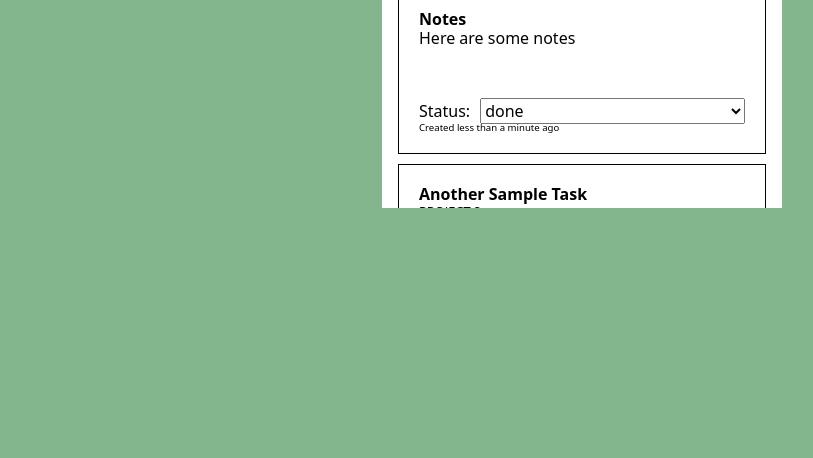
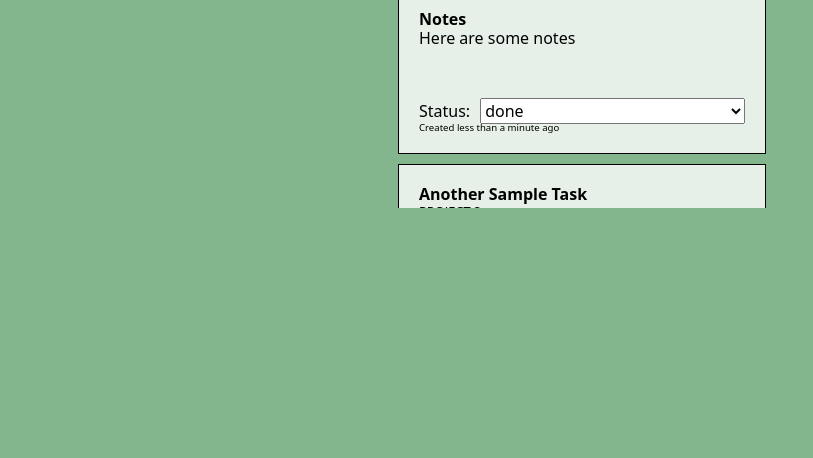
Before and after one commit to yshng/todo, a website built with webpack: page src/index.html in a window 1280 px wide. Shown: the part 342-800 px from the top of the page, without its empty margins (18-831 px from the left). Built offline with nearby package versions, Linux system fonts and the light colour scheme.

Commit message:
style: add scroll snap behavior, change bg colors of cards and card container

```diff
--- a/src/card.css
+++ b/src/card.css
@@ -1,4 +1,5 @@
 .todo {
+  background-color: var(--bg-light);
   border: 1px solid black;
   display: flex;
   flex-direction: column;
@@ -7,6 +8,7 @@
   width: 100%;
   height: 20em;
   padding: 20px;
+  scroll-snap-align: center;
 }
 
 .title {
--- a/src/layout.css
+++ b/src/layout.css
@@ -27,7 +27,7 @@ button, input, textarea, select {
 body {
   background-color: var(--bg-color);
   display: grid;
-  grid-template-rows: 150px 450px;
+  grid-template-rows: 150px 1fr;
   grid-template-columns: 50px 750px;
   justify-content: center;
   margin-right: auto;
@@ -64,6 +64,7 @@ button {
 main {
   display: grid;
   grid-template-columns: 1fr 400px;
+  gap: 20px;
 
 }
 
@@ -86,6 +87,7 @@ main {
 }
 
 #cards {
+  scroll-snap-type: y mandatory;
   margin-right: 0 auto;
   background-color: white;
   overflow-y: scroll;
@@ -94,4 +96,6 @@ main {
   height: 25em;
   width: 100%;
   scrollbar-width: none;
+  scroll-snap-stop: always;
+  background-color: var(--bg-color);
 }
```
